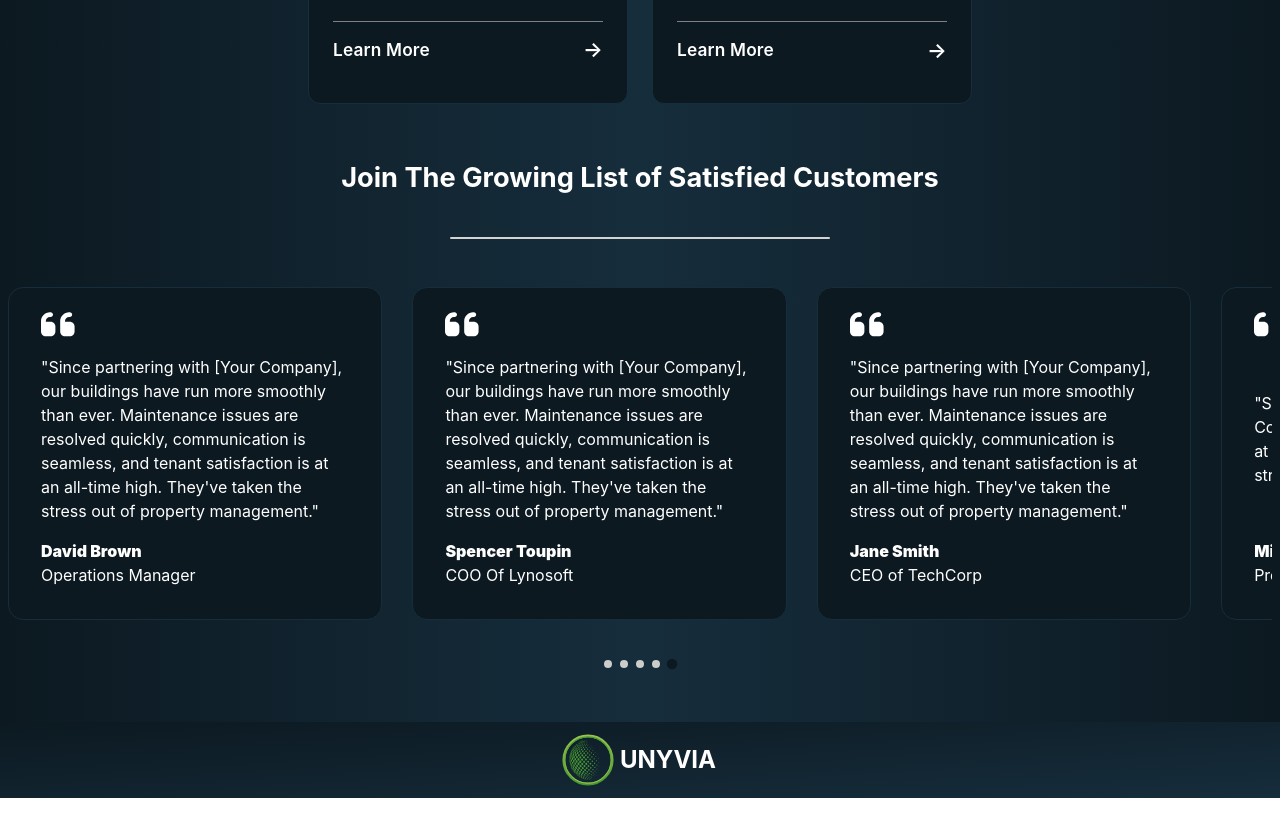
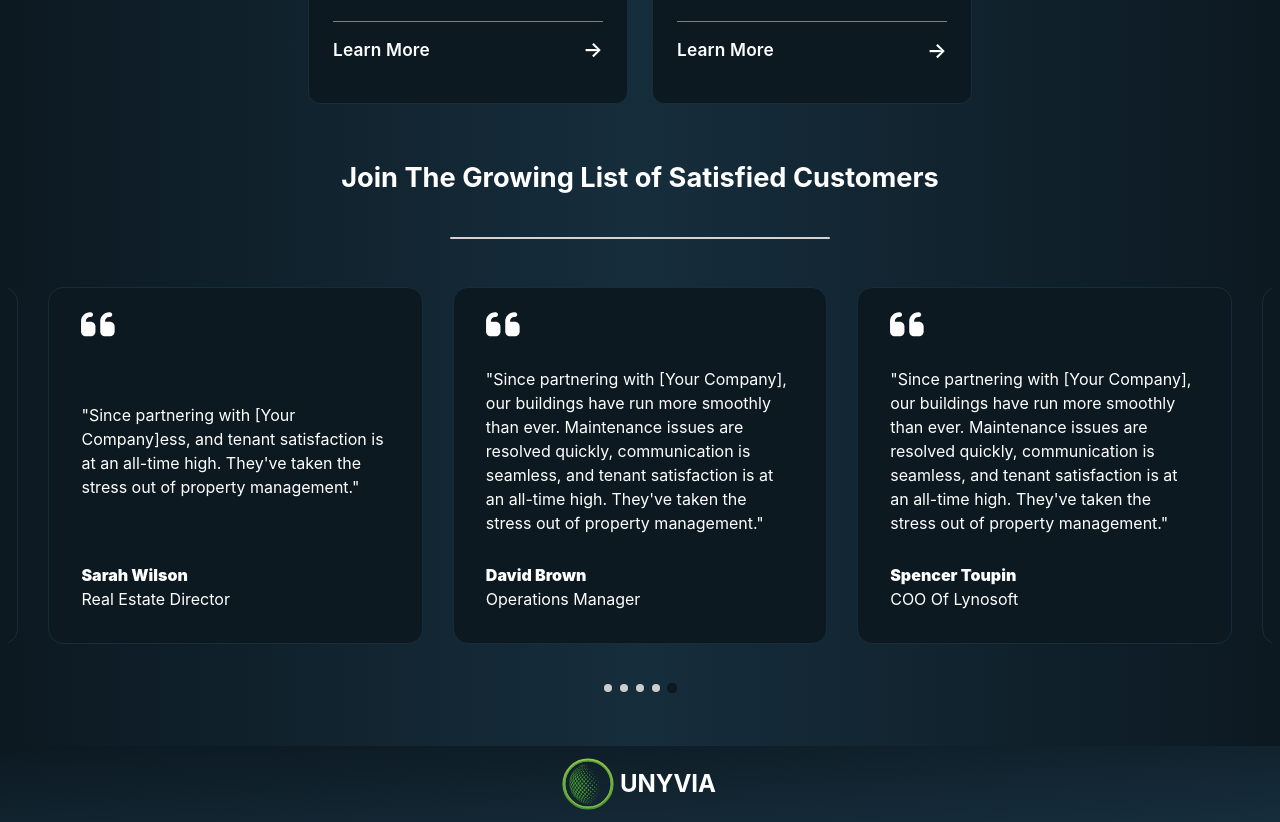
Before and after one commit to SpenyT/unyvia-website, a React (Vite) app: page / in a window 1280 px wide. Shown: the part 1480-2302 px from the top of the page. Before the commit the page ends 2278 px from the top, so only its background shows below. Built offline with nearby package versions, Linux system fonts and the light colour scheme.

Commit message:
Fix Slider Skipping glitch on large screens

```diff
--- a/src/components/home/Testimonials.tsx
+++ b/src/components/home/Testimonials.tsx
@@ -41,9 +41,9 @@ export default function TestimonialsContinuous() {
           pagination={{ clickable: true }}
           spaceBetween={30}
           slidesPerView="auto"
-          centeredSlides={false}
+          centeredSlides={true}
         autoplay={{
-          delay: 1,
+          delay: 0,
           disableOnInteraction: false,
           pauseOnMouseEnter: false,
           reverseDirection: true,
@@ -52,11 +52,11 @@ export default function TestimonialsContinuous() {
           loop={true}
           grabCursor={true}
           allowTouchMove={true}
-          freeMode={true
+          freeMode={false
           }
           breakpoints={{
             640: {
-              slidesPerView: 1.2,
+              slidesPerView: 1,
               spaceBetween: 20,
             },
             768: {
--- a/src/styles/pageStyles/home/testimonials.css
+++ b/src/styles/pageStyles/home/testimonials.css
@@ -8,7 +8,7 @@
     padding: 0 0.5rem;
 
 
-    overflow: scroll !important;
+
 
 
 }
@@ -45,8 +45,11 @@
     display: flex;
     flex-direction: column;
     justify-content: space-between;
-    max-width: 500px;
-    min-height: 333px;
+    width: 100%;
+    min-height: 357px;
+
+
+
     /* text-align: center; */
     background-color:var(--unyvia_navy) ;
     border: 1.5px solid var(--unyvia_navy3);
@@ -99,7 +102,10 @@
 
 .testimonials-swiper-continuous .swiper-slide{
 
- max-width: 500px ;
+
+
+
+
 }
 
 .testimonials-swiper-continuous .swiper-pagination {
@@ -123,3 +129,10 @@
   background: var(--unyvia_navy);
   transform: scale(1.3);
 }
+
+
+
+@media screen and (max-width: 640px) {
+
+
+}
```
